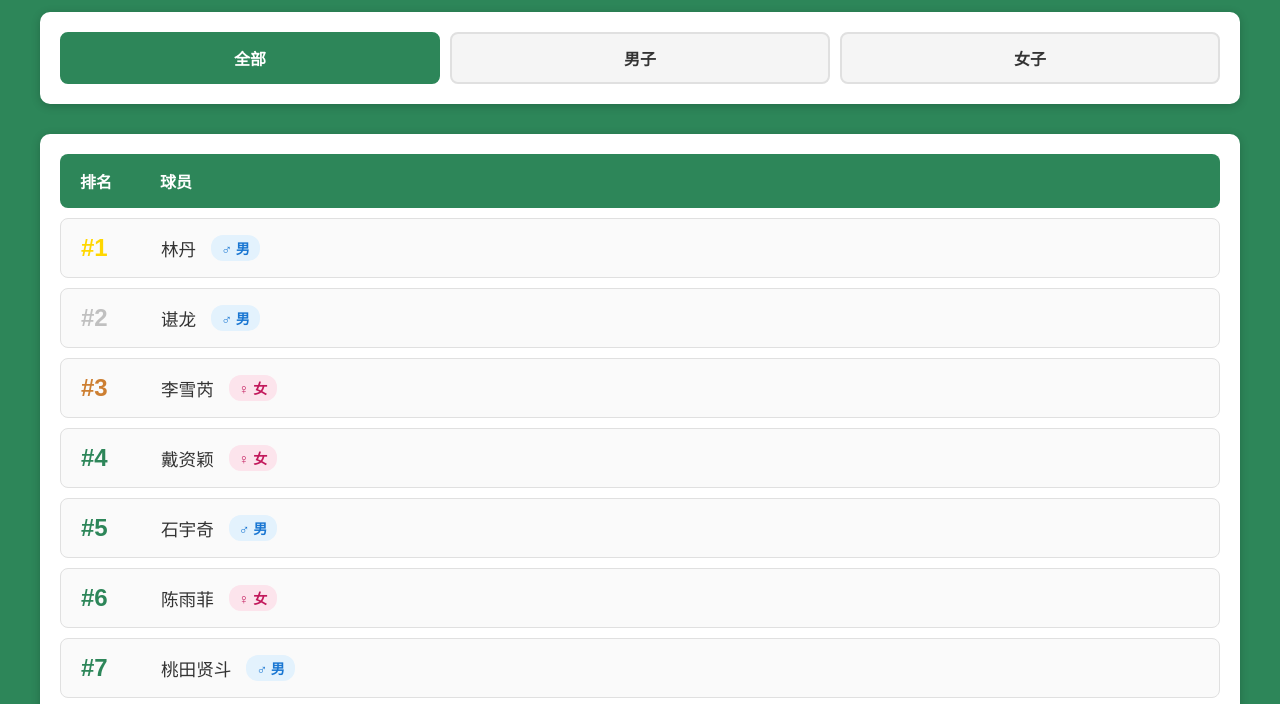
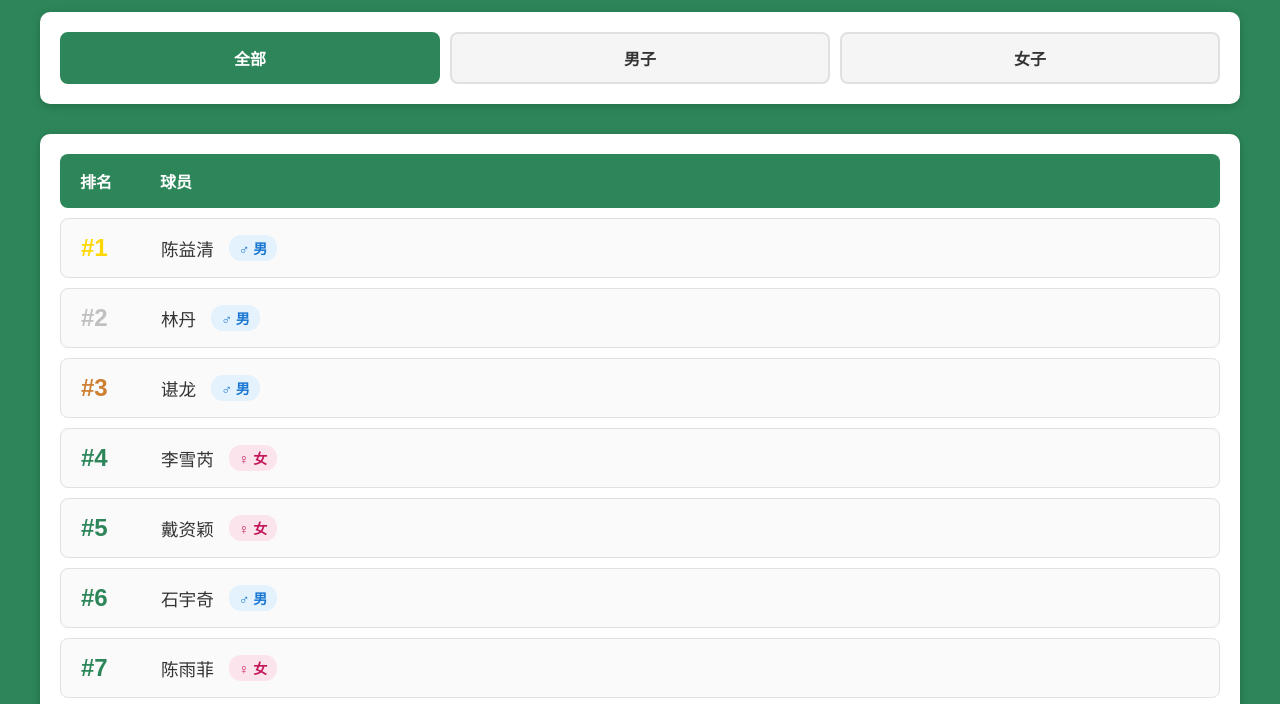
Before and after one commit to cyq20050302/jnh, a plain HTML site: page index.html in a window 1280 px wide. Shown: the part 96-800 px from the top of the page. Drawn offline with Linux system fonts and the light colour scheme.

Commit message:
修改cyq排名

```diff
--- a/index.html
+++ b/index.html
@@ -257,14 +257,15 @@
     // 初始化示例数据
     function initData() {
       players = [
-        { id: 1, name: '林丹', gender: 'male', score: 2850 },
-        { id: 2, name: '谌龙', gender: 'male', score: 2720 },
-        { id: 3, name: '李雪芮', gender: 'female', score: 2680 },
-        { id: 4, name: '戴资颖', gender: 'female', score: 2640 },
-        { id: 5, name: '石宇奇', gender: 'male', score: 2590 },
-        { id: 6, name: '陈雨菲', gender: 'female', score: 2550 },
-        { id: 7, name: '桃田贤斗', gender: 'male', score: 2520 },
-        { id: 8, name: '安赛龙', gender: 'male', score: 2480 }
+        { id: 1, name: '陈益清', gender: 'male', score: 2950 },
+        { id: 2, name: '林丹', gender: 'male', score: 2850 },
+        { id: 3, name: '谌龙', gender: 'male', score: 2720 },
+        { id: 4, name: '李雪芮', gender: 'female', score: 2680 },
+        { id: 5, name: '戴资颖', gender: 'female', score: 2640 },
+        { id: 6, name: '石宇奇', gender: 'male', score: 2590 },
+        { id: 7, name: '陈雨菲', gender: 'female', score: 2550 },
+        { id: 8, name: '桃田贤斗', gender: 'male', score: 2520 },
+        { id: 9, name: '安赛龙', gender: 'male', score: 2480 }
       ];
       renderPlayers();
     }
```
